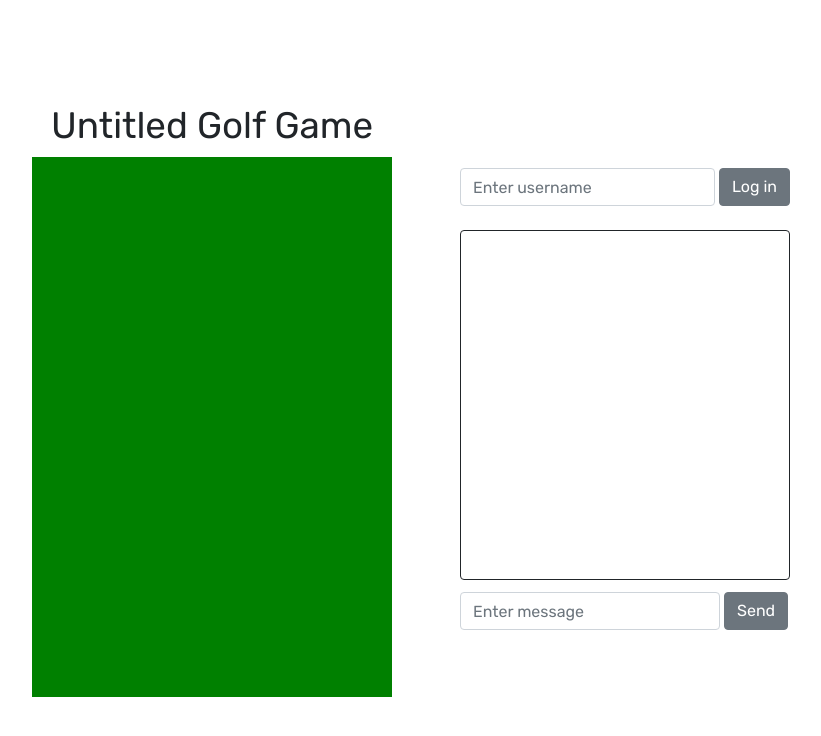
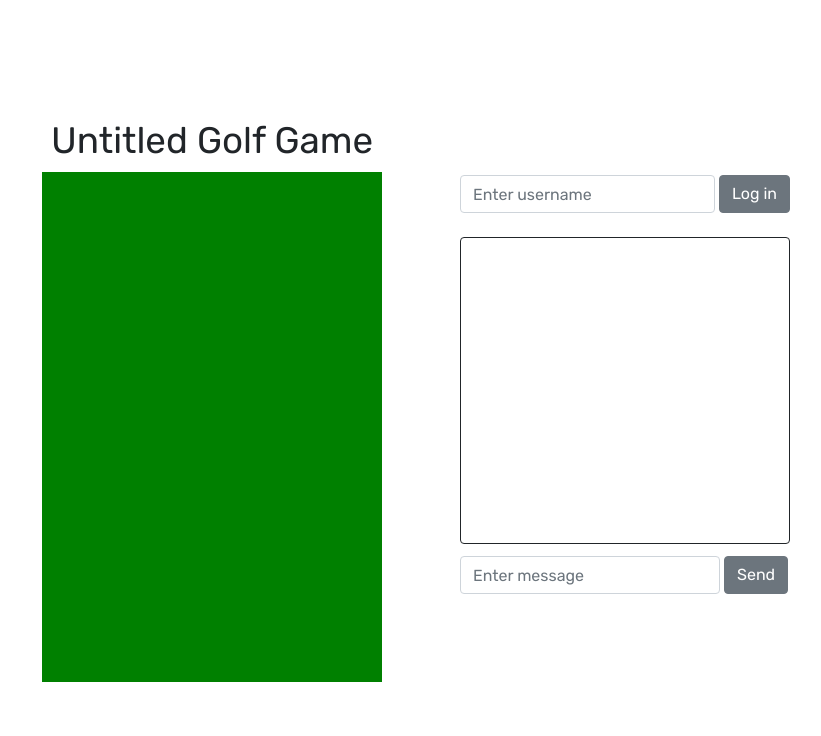
Before and after one commit to idmyn/untitled-golf-game, a website: page client/index.html in a window 1280 px wide. Shown: the whole page, without its empty margins (204-1025 px from the left). Drawn offline with nearby package versions, Linux system fonts and the light colour scheme; no server answers.

Commit message:
adjust h2 font size and chatbox size

```diff
--- a/client/index.html
+++ b/client/index.html
@@ -24,14 +24,14 @@
         </div>
 
         <div class="col-12 col-lg-5 ml-lg-5 mt-lg-5" id="sidebar">
-          <div id="player-info" class="row text-center text-lg-left">
+          <div id="player-info" class="row mt-lg-2 text-center text-lg-left">
             <div class="col">
               <div id="player-name" class="row justify-content-center justify-content-lg-start"></div>
               <div id="player-shots" class="row justify-content-center justify-content-lg-start"></div>
             </div>
           </div>
 
-          <div class="row justify-content-center my-lg-4 my-1 justify-content-lg-start">
+          <div class="row justify-content-center mb-lg-4 mt-lg-2 my-1 justify-content-lg-start">
             <form class="form-inline" id="login" autocomplete="off">
               <input class="form-control" id="username" name="name" placeholder="Enter username" type="text" value=""/>
               <button class="btn btn-secondary ml-1" type="submit" value="Log in">Log in</button>
--- a/client/style.css
+++ b/client/style.css
@@ -16,13 +16,17 @@ h1 {
   font-size: 2.3rem;
 }
 
+h2 {
+  font-size: 1.9rem;
+}
+
 #game {
   background: green;
 }
 
 canvas {
   display: inline;
-  max-width: 90%;
+  max-width: 85%;
 }
 
 ul {
@@ -35,7 +39,7 @@ ul {
 }
 
 #chatbox-messages {
-    height: 350px;
+    height: 307px;
     width: 330px;
     overflow-y: scroll;
 
```
